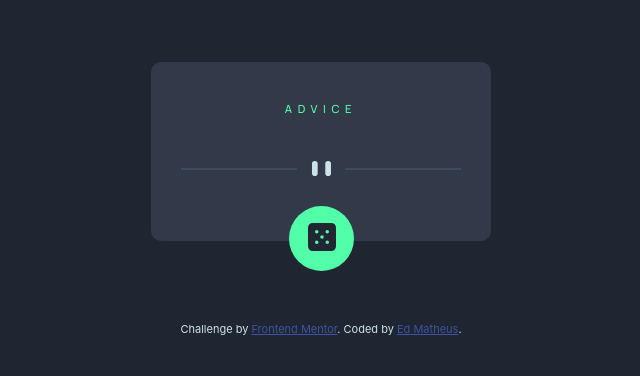
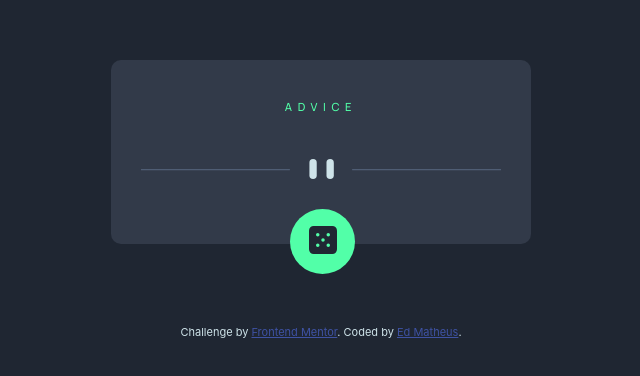
Before and after one commit to ed-matheus/react-advice-generator, a React (Vite) app: page / in a window 1280 px wide. Shown: the part 200-576 px from the top of the page, without its empty margins (319-959 px from the left). Built offline with nearby package versions, Linux system fonts and the light colour scheme; no server answers.

Commit message:
added media queries for responsive sizes

```diff
--- a/src/components/Card.css
+++ b/src/components/Card.css
@@ -51,3 +51,30 @@
     cursor: pointer;
     box-shadow: 0px 0px 25px 2px hsl(150, 100%, 66%);
 }
+
+/* Media Queries */
+@media (min-width: 540px) {
+	.container__card {
+		width: 330px;
+	}
+
+    .adviceGenerateButton {
+        position: absolute;
+        right: 0;
+        bottom: -30px;
+        margin-right: 162px;
+    }
+}
+
+@media (min-width: 1000px) {
+	.container__card {
+		width: 360px;
+	}
+
+    .adviceGenerateButton {
+        position: absolute;
+        right: 0;
+        bottom: -30px;
+        margin-right: 176px;
+    }
+}
```
